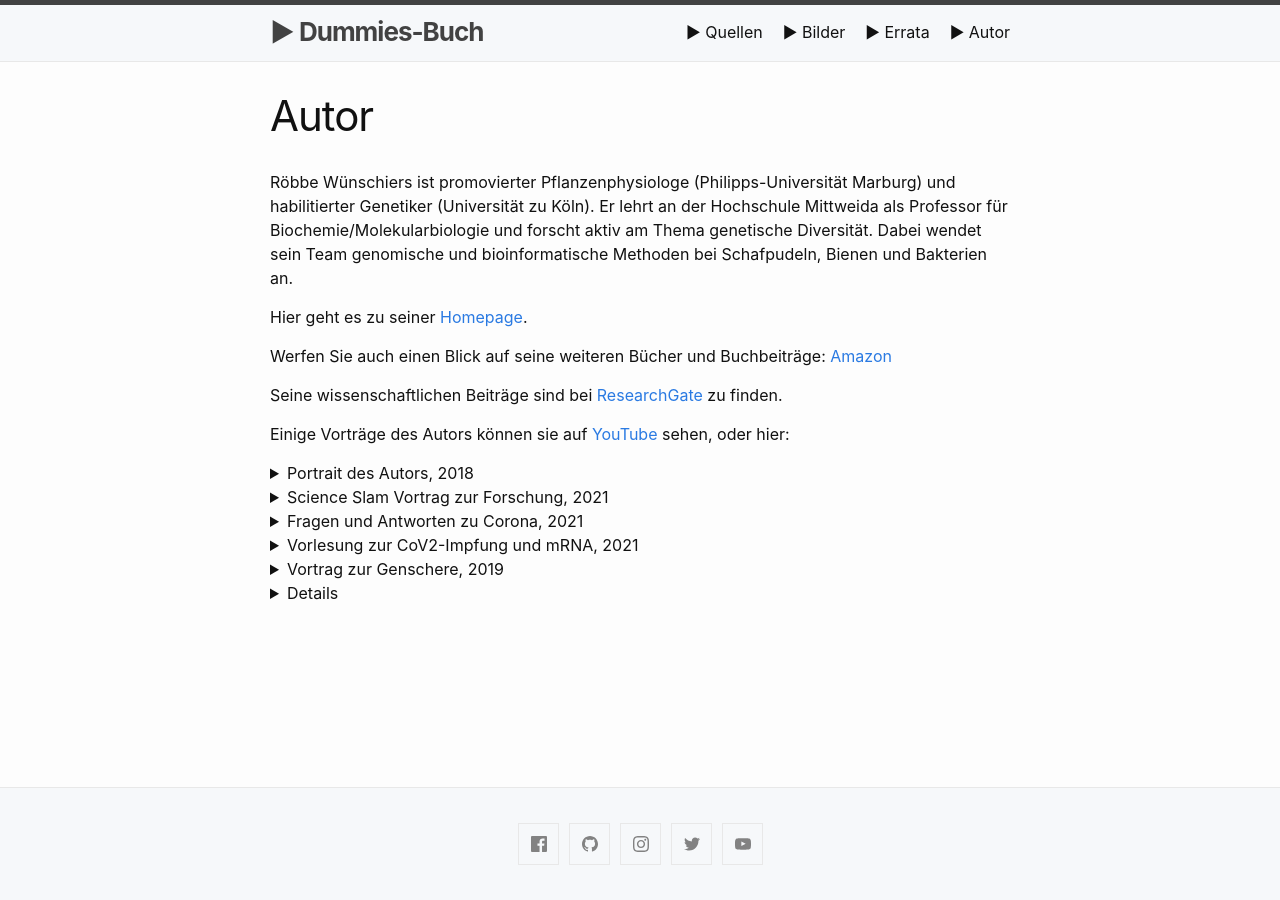
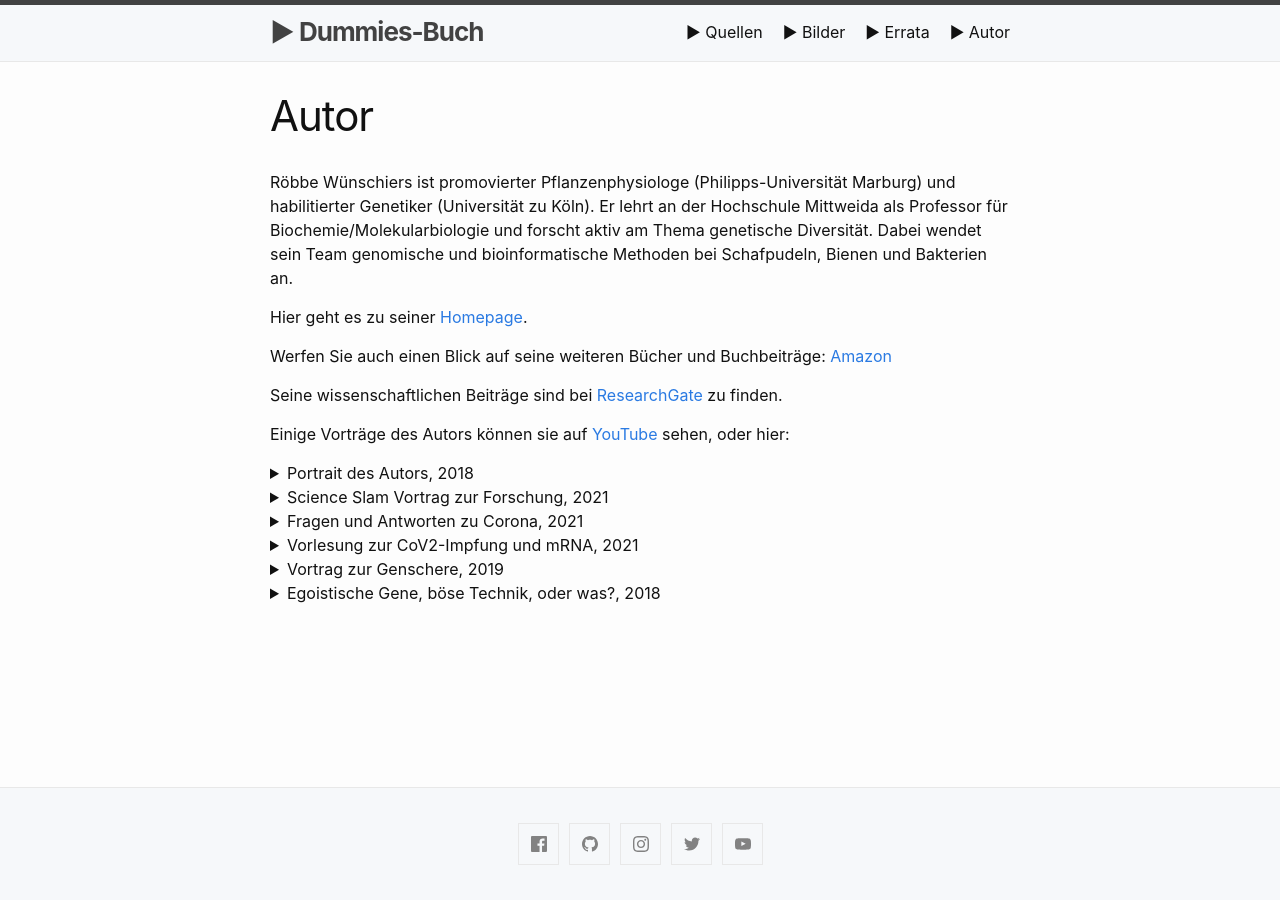
Before and after one commit to awkologist/dummie, a Jekyll site: the page built from autor.md, in a window 1280 px wide. Built offline with Jekyll 4.4.1, drawn with Linux system fonts in a browser that asks for light colours; Markdown is read by kramdown in place of the engine named in the settings.

Commit message:
Update autor.md

```diff
--- a/autor.md
+++ b/autor.md
@@ -55,7 +55,7 @@
 
 <div>
   <div style="position:relative;padding-top:56.25%;">
-    <iframe src="https://www.youtube.com/embed/OL33AcXbOLA" frameborder="0" allowfullscreen
+    <iframe src="https://www.youtube.com/embed/YNoXg9zbrko" frameborder="0" allowfullscreen
       style="position:absolute;top:0;left:0;width:100%;height:100%;max-width:600"></iframe>
   </div>
 </div>
@@ -67,7 +67,7 @@
 
   <div>
   <div style="position:relative;padding-top:56.25%;">
-    <iframe src="https://www.youtube.com/embed/OL33AcXbOLA" frameborder="0" allowfullscreen
+    <iframe src="https://www.youtube.com/embed/3LYFxALSOdg" frameborder="0" allowfullscreen
       style="position:absolute;top:0;left:0;width:100%;height:100%;max-width:600"></iframe>
   </div>
 </div>
@@ -75,3 +75,13 @@
 </details>
 
 <details>
+  <summary>Egoistische Gene, böse Technik, oder was?, 2018</summary>
+
+  <div>
+  <div style="position:relative;padding-top:56.25%;">
+    <iframe src="https://www.youtube.com/embed/Qh3lPLLcUNg" frameborder="0" allowfullscreen
+      style="position:absolute;top:0;left:0;width:100%;height:100%;max-width:600"></iframe>
+  </div>
+</div>
+<br>
+</details>
```
